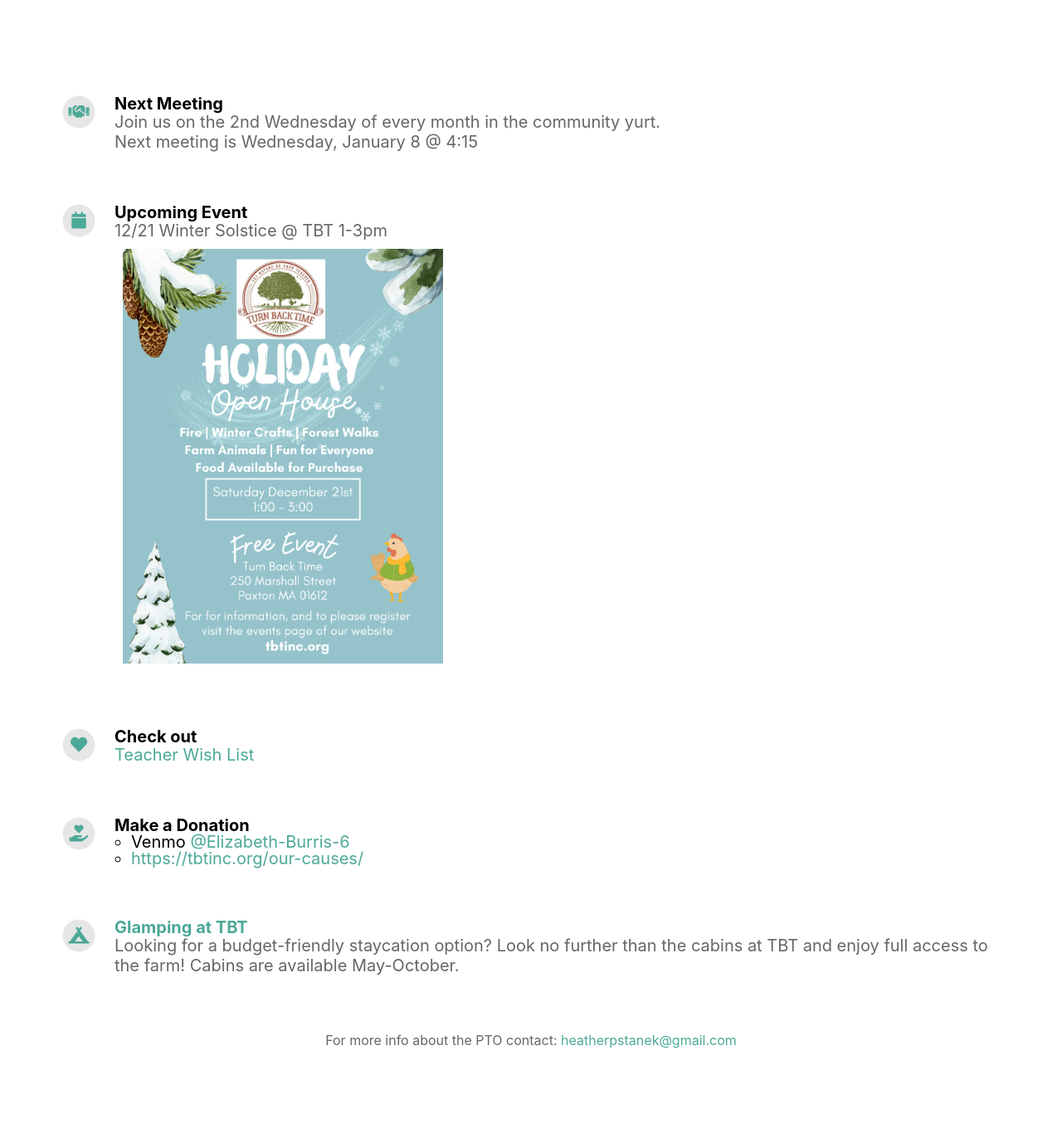
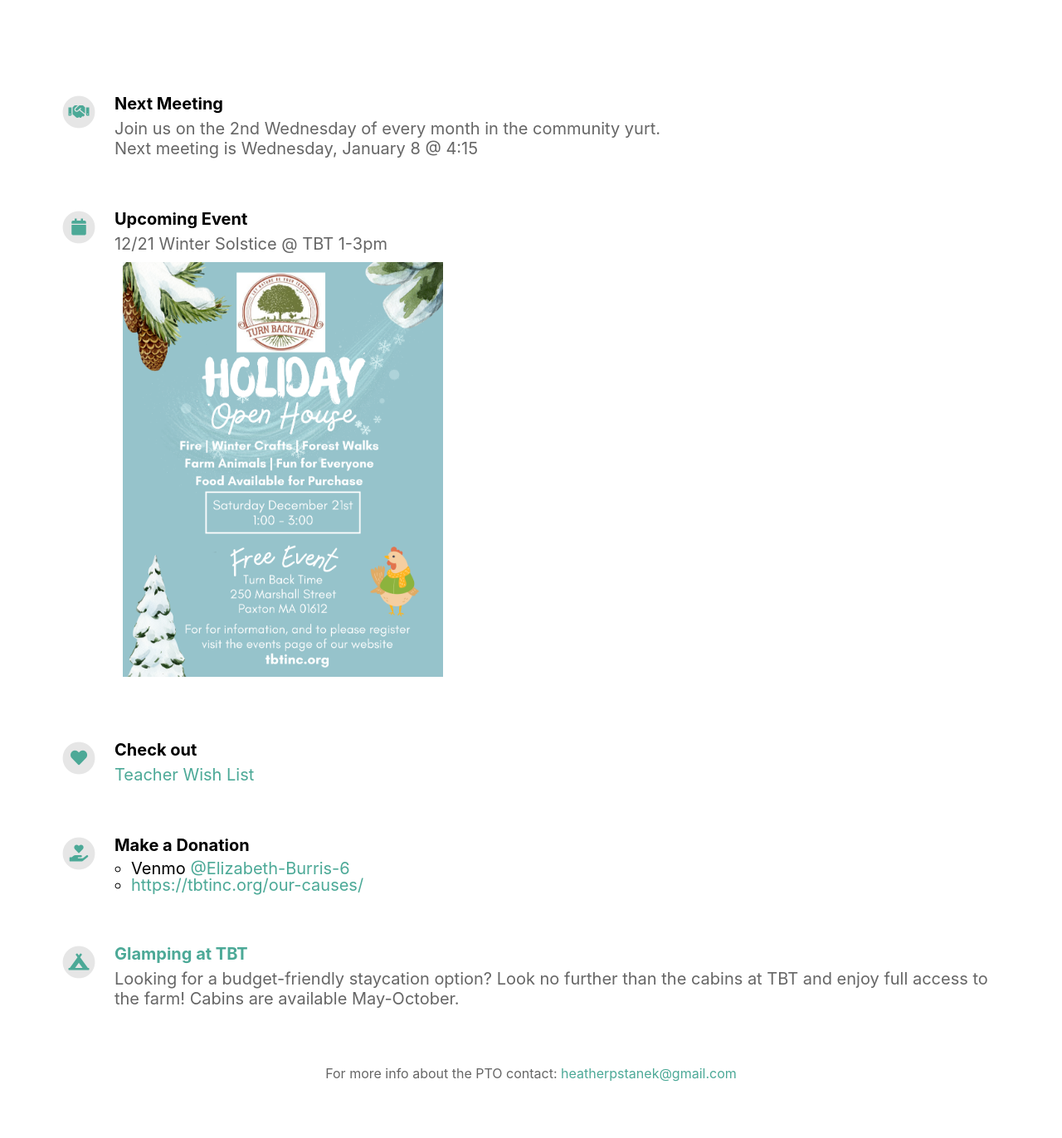
Before and after one commit to mrawdon/tbt-pto, a Jekyll site: the page built from index.html, in a window 1280 px wide. Shown: the part 716-2088 px from the top of the page at 83% size. Built offline with Jekyll 4.4.1, drawn with Linux system fonts in a browser that asks for light colours; nearby versions of some CDN libraries; before the commit the page ends 2048 px from its top, so only the background shows below that.

Commit message:
Fix p margin

```diff
--- a/_sass/layout.scss
+++ b/_sass/layout.scss
@@ -394,7 +394,7 @@ nav > ul li a:active {
 	color: $feature-title-color;
 }
 
-.featureText > p:first-child {
+.featureText > p:first-of-type {
 	margin-top: 8px;
 }
 
```
